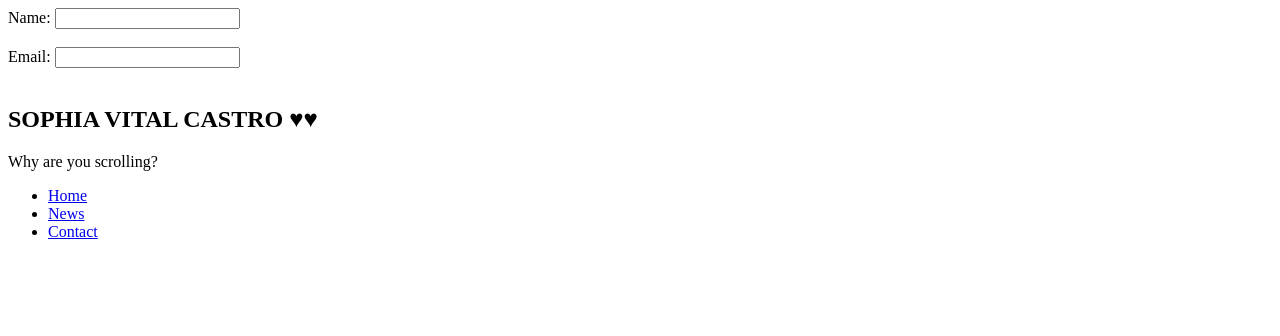
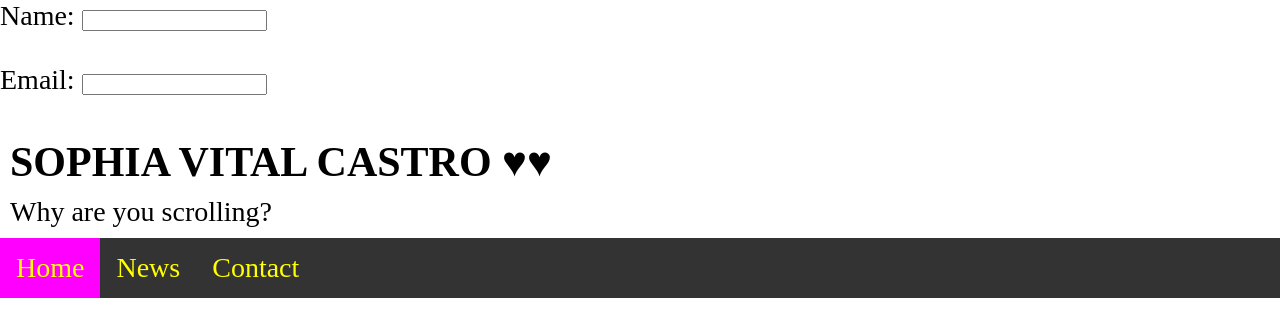
Before and after one commit to Phiaphie/PracticeWebsitebySophia, a plain HTML site: page contact.html in a window 1280 px wide. Drawn offline with Linux system fonts and the light colour scheme.

Commit message:
edited style css

```diff
--- a/contact.html
+++ b/contact.html
@@ -4,6 +4,7 @@
     <meta charset="UTF-8">
     <meta name="viewport" content="width=device-width, initial-scale=1.0">
     <title>Contact</title>
+      <link rel="stylesheet" href="style.css">
 </head>
 <body>
    <section>
--- a/style.css
+++ b/style.css
@@ -1,4 +1,4 @@
-<style>
+*{
 body {
   margin: 0;
   padding: 0;
@@ -38,4 +38,4 @@ ul li a:hover {
 ul li a.active {
   background-color: fuchsia;
 }
-</style>
+}
```
Also changed, not shown: Index.html (+1 -1 lines), news.html (+1 -0 lines).
